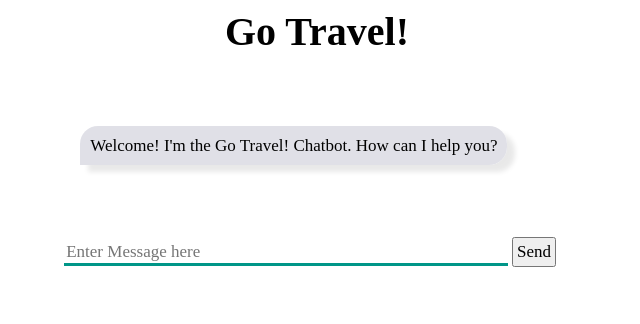
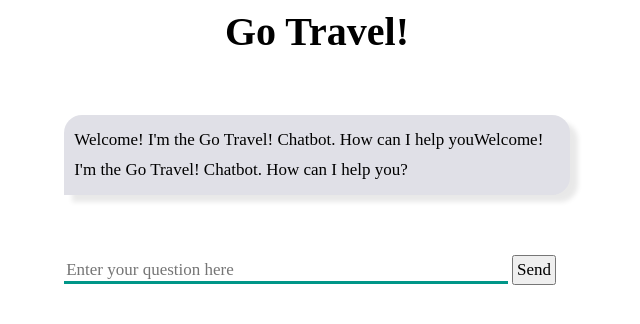
Before and after one commit to nick-condon/A2-Chatbot, a Flask app: page / in a window 1280 px wide. Shown: the top 324 px of the page, without its empty margins (323-963 px from the left). Run offline with Flask 3, Linux system fonts and the light colour scheme; parts of the project's set-up code (start-up, migrations or seed data) failed here and were passed over; some libraries are stand-ins or nearby versions.

```diff
--- a/static/css/style.css
+++ b/static/css/style.css
@@ -73,7 +73,7 @@ table, td, tr {
     padding: 1rem
 }
 
-.botText span {
+.botText {
     background-color:rgb(224, 224, 231);
     padding: 10px;
     border-radius: 1.125rem 1.125rem 1.125rem 0;
--- a/templates/index.html
+++ b/templates/index.html
@@ -8,10 +8,10 @@
     <h1>Go Travel!</h1>
     <div>
       <div id="chatbox">
-        <p class="botText"><span>Welcome! I'm the Go Travel! Chatbot. How can I help you?</span></p>
+        <div class="botText">Welcome! I'm the Go Travel! Chatbot. How can I help youWelcome! I'm the Go Travel! Chatbot. How can I help you?</div>
       </div>
       <div id="userInput">
-        <input id="textInput" type="text" name="msg" placeholder="Enter Message here">
+        <input id="textInput" type="text" name="msg" placeholder="Enter your question here">
         <input id="buttonInput" type="submit" value="Send">
       </div>
       <script>
@@ -29,7 +29,7 @@ function getBotResponse() {
       $("#chatbox").append(botHtml);
       document.getElementById('userInput').scrollIntoView({block: 'start', behavior: 'smooth'});
     } else {
-      var botHtml = '<p class="botText"><span>' + data + '</span></p>';
+      var botHtml = '<div class="botText">' + data + '</div>';
       $("#chatbox").append(botHtml);
       document.getElementById('userInput').scrollIntoView({block: 'start', behavior: 'smooth'});
       }
```
Also changed, not shown: main.py (+13 -2 lines), restaurants.py (+7 -0 lines), weather.py (+7 -1 lines), db.sqlite3, tourism.db.
